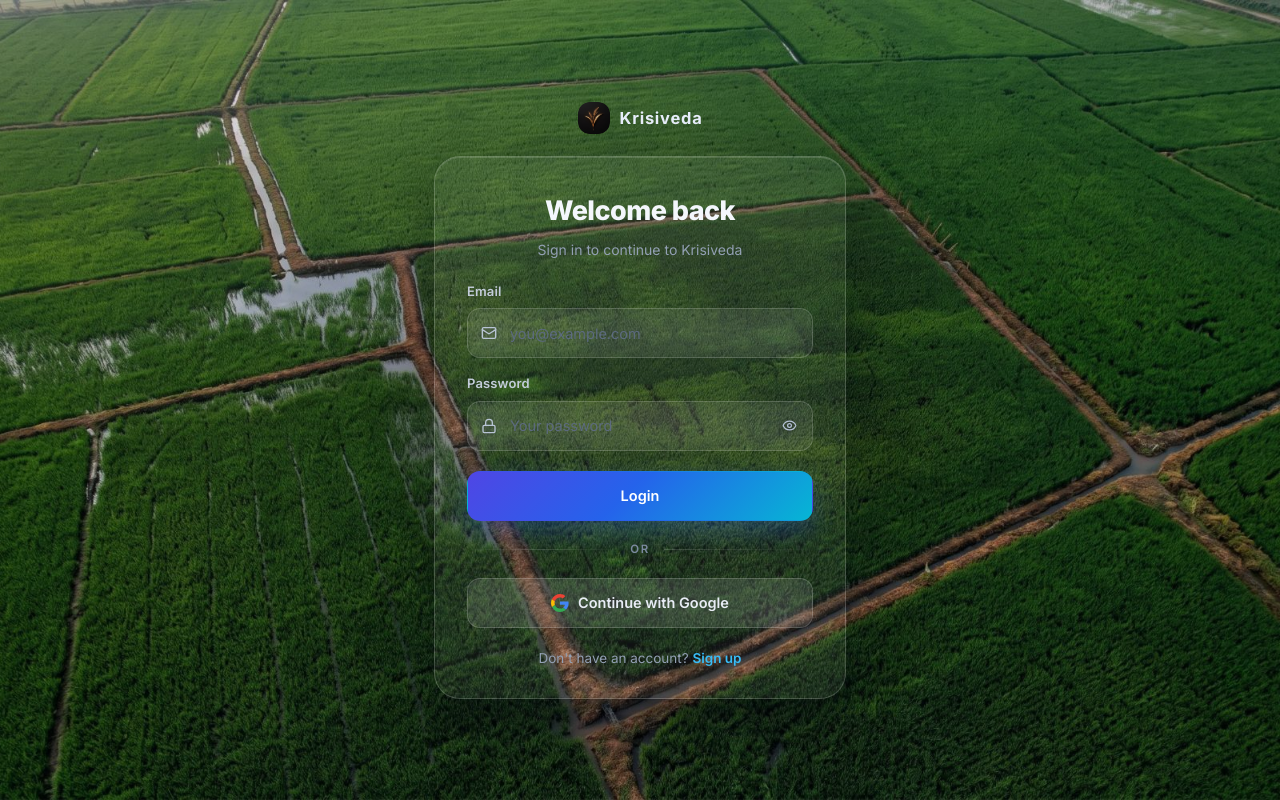
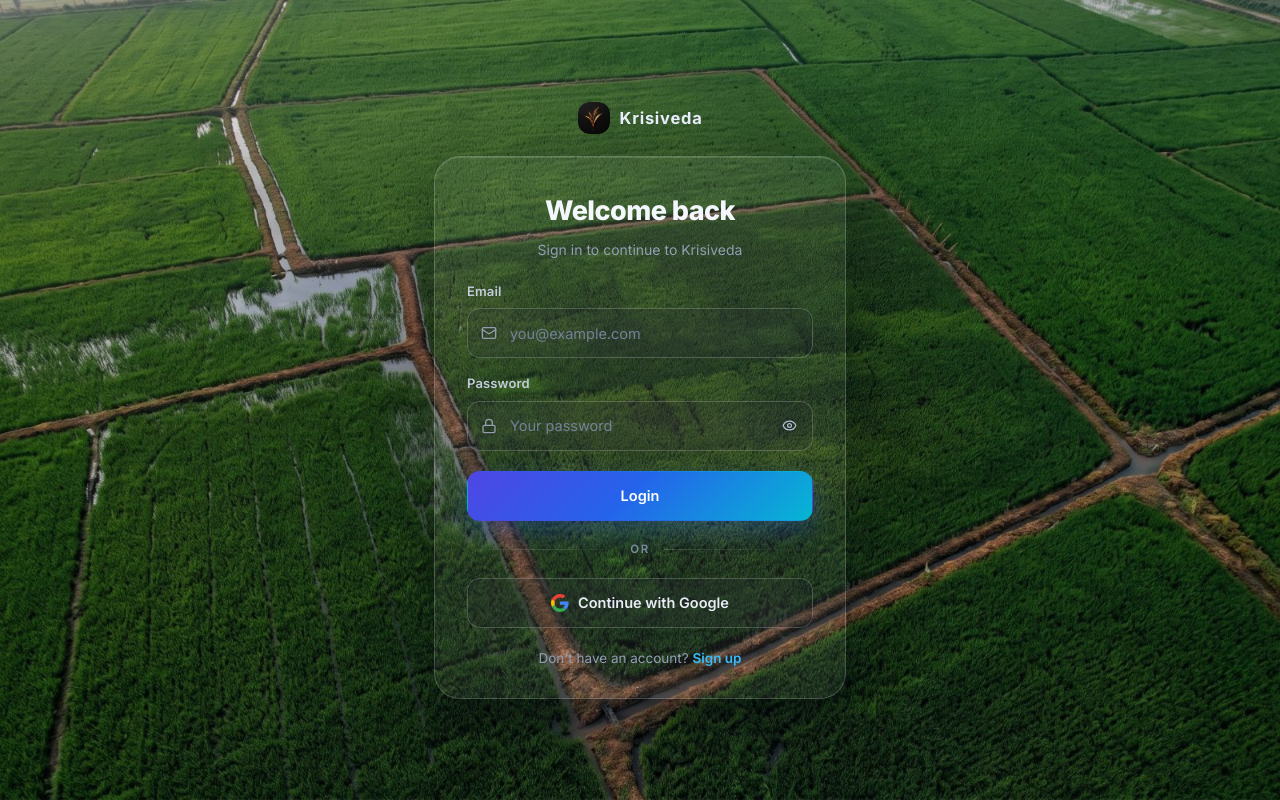
Before and after one commit to snadiok4923A/Agri_Dr, a React (Vite) app: page /Agri_Dr/login in a window 1280 px wide. Built offline with nearby package versions, Linux system fonts and the light colour scheme; no server answers.

Commit message:
Initial project upload

```diff
--- a/src/components/auth/Auth.css
+++ b/src/components/auth/Auth.css
@@ -219,20 +219,20 @@
     font-size: 14.5px;
     font-family: inherit;
     color: #eef2f8;
-    background: rgba(255, 255, 255, 0.05);
-    border: 1px solid rgba(255, 255, 255, 0.16);
+    background: rgba(20, 30, 28, 0.22);
+    border: 1px solid rgba(255, 255, 255, 0.2);
     border-radius: 13px;
     outline: none;
-    /* Frosted-glass surface: blurs only what sits BEHIND the field.
-       Icons/placeholder/text are content (or positioned siblings),
-       so they stay perfectly sharp. */
-    -webkit-backdrop-filter: blur(12px) saturate(120%);
-    backdrop-filter: blur(12px) saturate(120%);
+    /* Strong frosted-glass surface: heavily diffuses the field
+       BEHIND the control while icons/placeholder/text (content or
+       positioned siblings) stay perfectly sharp. */
+    -webkit-backdrop-filter: blur(22px) saturate(130%);
+    backdrop-filter: blur(22px) saturate(130%);
     transition: border-color 180ms ease, box-shadow 180ms ease, background 180ms ease;
 }
 
 .auth-field__input::placeholder {
-    color: #5d6b80;
+    color: #75839a;
 }
 
 .auth-field__input--icon {
@@ -244,12 +244,12 @@
 }
 
 .auth-field__input:hover {
-    border-color: rgba(255, 255, 255, 0.2);
+    border-color: rgba(255, 255, 255, 0.26);
 }
 
 .auth-field__input:focus {
     border-color: rgba(56, 189, 248, 0.65);
-    background: rgba(255, 255, 255, 0.09);
+    background: rgba(26, 36, 34, 0.3);
     box-shadow: 0 0 0 3px rgba(56, 189, 248, 0.14);
 }
 
@@ -341,17 +341,17 @@
 }
 
 .auth-btn--google {
-    background: rgba(255, 255, 255, 0.08);
+    background: rgba(20, 30, 28, 0.26);
     color: #e8edf5;
-    border-color: rgba(255, 255, 255, 0.18);
-    /* Same frosted glass as the inputs — background blurs, icon
-       and label stay crisp (they are content, not backdrop). */
-    -webkit-backdrop-filter: blur(12px) saturate(120%);
-    backdrop-filter: blur(12px) saturate(120%);
+    border-color: rgba(255, 255, 255, 0.2);
+    /* Strong frosted glass matching the inputs — background heavily
+       blurs, logo and label stay crisp (content, not backdrop). */
+    -webkit-backdrop-filter: blur(22px) saturate(130%);
+    backdrop-filter: blur(22px) saturate(130%);
 }
 
 .auth-btn--google:not(:disabled):hover {
-    background: rgba(255, 255, 255, 0.13);
+    background: rgba(26, 36, 34, 0.34);
     border-color: rgba(255, 255, 255, 0.28);
 }
 
```
